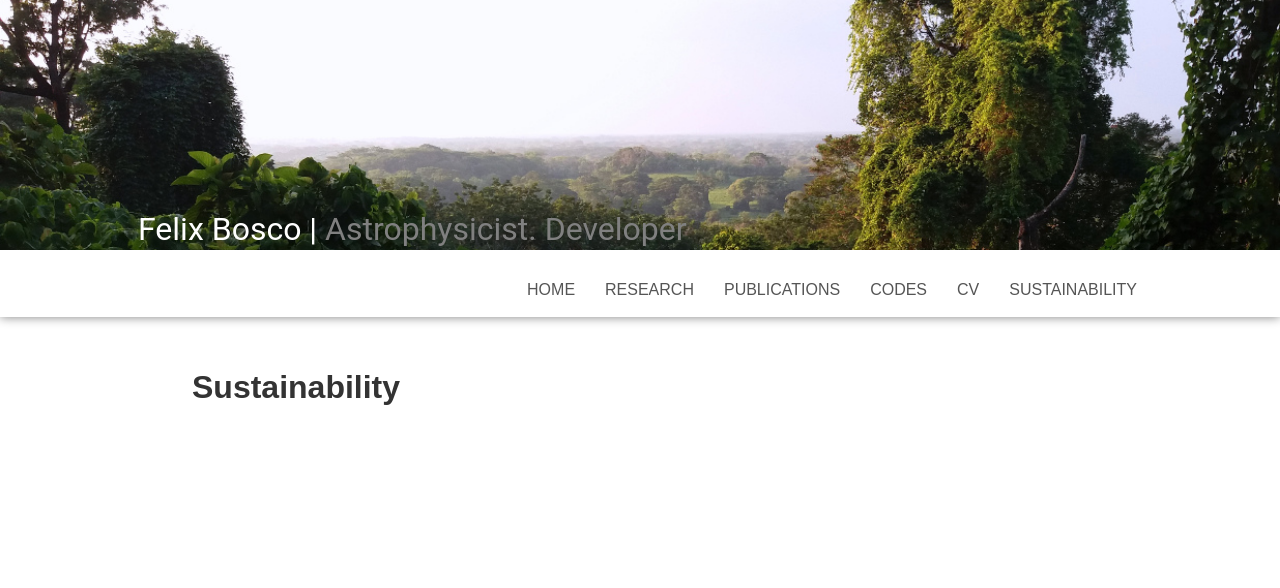
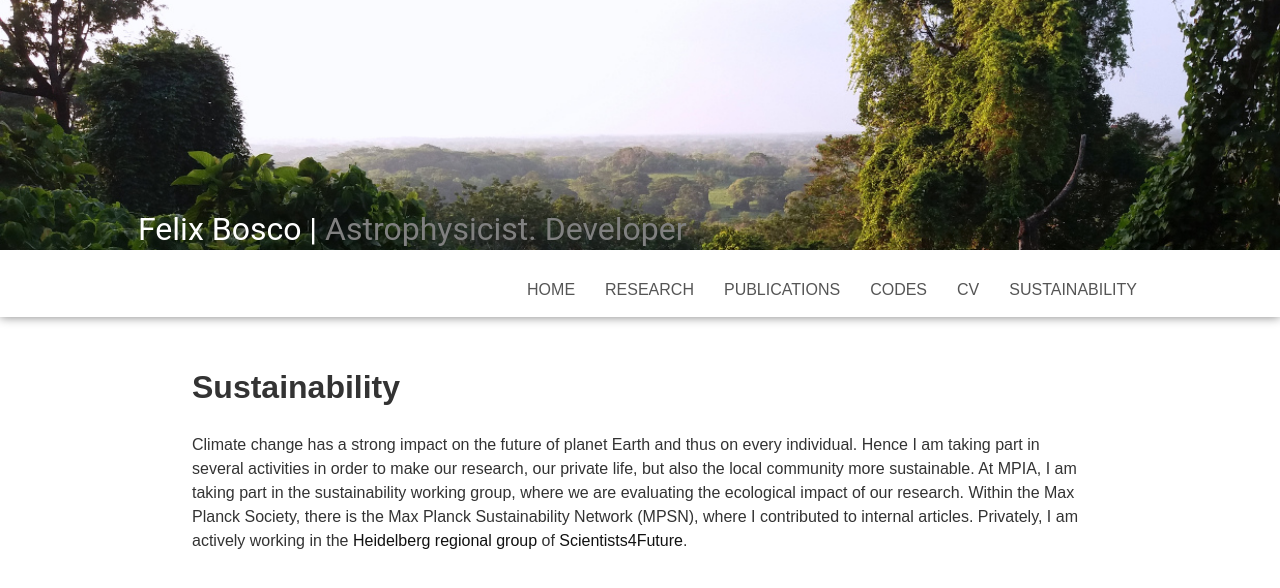
Before and after one commit to felixbosco/felixbosco.github.io, a Jekyll site: the page built from sustainability.html, in a window 1280 px wide. Shown: the top 588 px of the page. Built offline with Jekyll 4.4.1, drawn with Linux system fonts in a browser that asks for light colours.

Commit message:
Add content

```diff
--- a/sustainability.html
+++ b/sustainability.html
@@ -6,3 +6,13 @@ permalink: sustainability/
 header-image: ../assets/img/img3.jpg
 ---
 <h1>Sustainability</h1>
+
+Climate change has a strong impact on the future of planet Earth and thus on every individual. Hence I am taking part in
+several activities in order to make our research, our private life, but also the local community more sustainable.
+At MPIA, I am taking part in the sustainability working group, where we are evaluating the ecological impact of our
+research. Within the Max Planck Society, there is the Max Planck Sustainability Network (MPSN), where I contributed to
+internal articles.
+
+Privately, I am actively working in the
+<a href="https://www.scientists4future-heidelberg.de" target="_blank">Heidelberg regional group</a> of
+<a href="https://www.scientists4future.org" target="_blank">Scientists4Future</a>.
```
